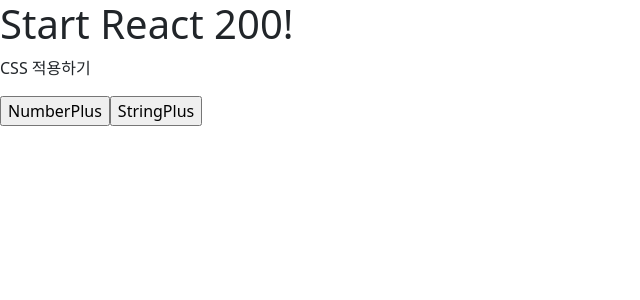
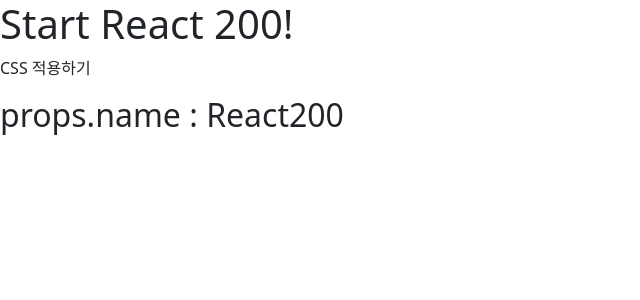
Before and after one commit to jihyean/React200, a React (Create React App) app in the folder client/: page / in a window 1280 px wide. Shown: the top 300 px of the page, without its empty margins (0-640 px from the left). Built offline with nearby package versions, Linux system fonts and the light colour scheme.

Commit message:
[075] 하이오더 컴포넌트 구현하기

```diff
--- a/client/src/App.js
+++ b/client/src/App.js
@@ -1,17 +1,16 @@
 import React from 'react';
 import './App.css';
-import ReactCurrying from './PART3/R074_ReactCurrying'
+import ReactHoc1 from './PART3/R075_ReactHoc1'
 import 'bootstrap/dist/css/bootstrap.css'
 
-// 커링(Currying)은 함수를 재사용성을 높이기 위해 함수 자체를 return한다
-// 함수 하나만 사용할 때는 필요한 파라미터를 한 번에 넣어야 한다
-// 커링을 사용하면 함수를 분리하여 필요한 파라미터를 나눠서 넣을 수 있다
+// 함수 자체를 인자로 받거나 반환하는 함수를 '고차 함수'라고 함
+// 컴포넌트를 인자로 받거나 반환하는 함수를 '고차 컴포넌트'라고 함
 function App() {
   return (
     <div>
       <h1>Start React 200!</h1>
       <p>CSS 적용하기</p>
-      <ReactCurrying />
+      <ReactHoc1 />
     </div>
   );
 }
--- /dev/null
+++ b/client/src/PART3/Hoc/R075_ReactHoc.js
@@ -0,0 +1,12 @@
+import React from 'react'
+import withHocComponent from "./withHocComponent";
+
+class R075_ReactHoc extends React.Component {
+    render () {
+      console.log('2. HocComponent render')
+      return (
+        <h2>props.name : {this.props.name}</h2>
+      )
+    }
+}
+export default withHocComponent(R075_ReactHoc, 'R075_ReactHoc')
--- /dev/null
+++ b/client/src/PART3/Hoc/withHocComponent.js
@@ -0,0 +1,12 @@
+import React from "react";
+export default function withHocComponent(InComponent, InComponentName) {
+    return class OutComponent extends React.Component {
+        componentDidMount () {
+            console.log(`3. InComponentName : ${InComponentName}`)
+        }
+        render () {
+            console.log('1. InComponent render')
+            return (<InComponent {...this.props}/>)
+        }
+    }
+}
--- /dev/null
+++ b/client/src/PART3/R075_ReactHoc1.js
@@ -0,0 +1,11 @@
+import React from 'react';
+import HocComponent from "./Hoc/R075_ReactHoc";
+
+function R075_ReactHoc() {
+  return (
+    <div className="App">
+      <HocComponent name='React200'/>
+    </div>
+  );
+}
+export default R075_ReactHoc;
```
